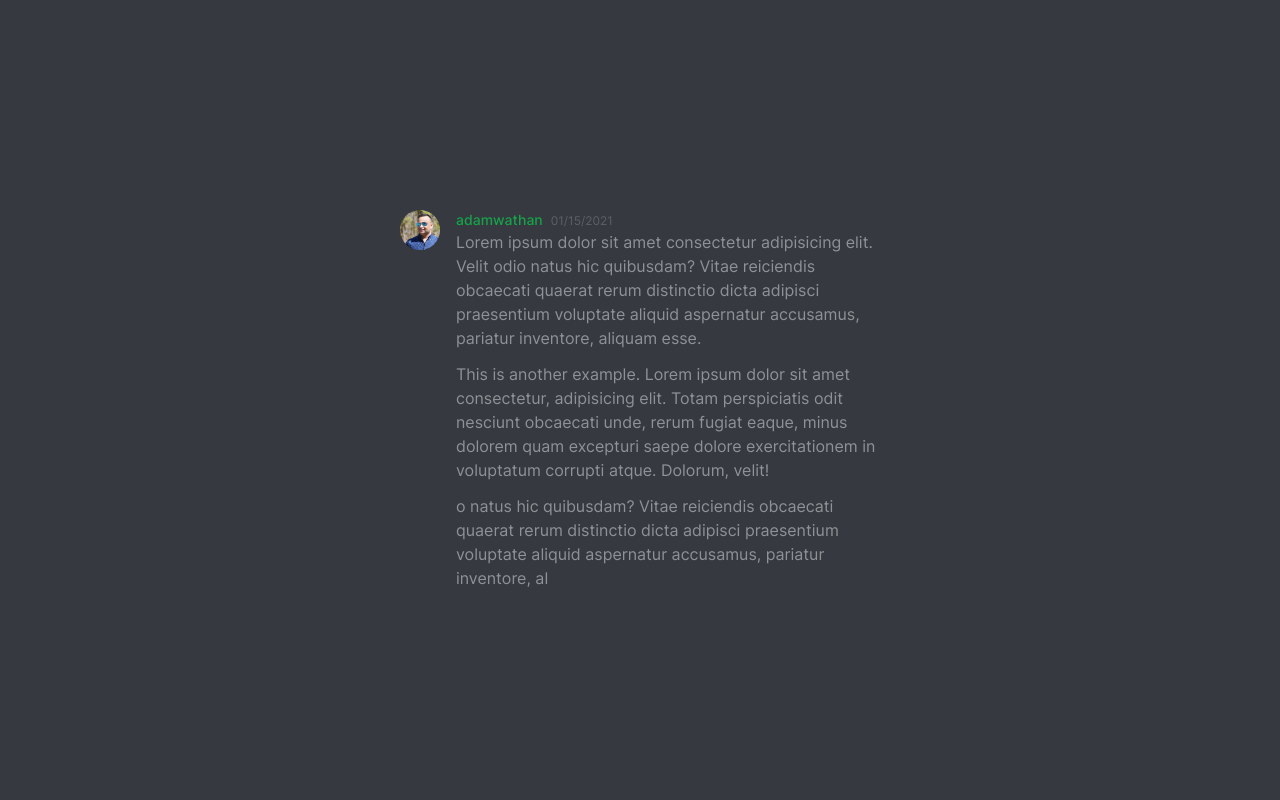
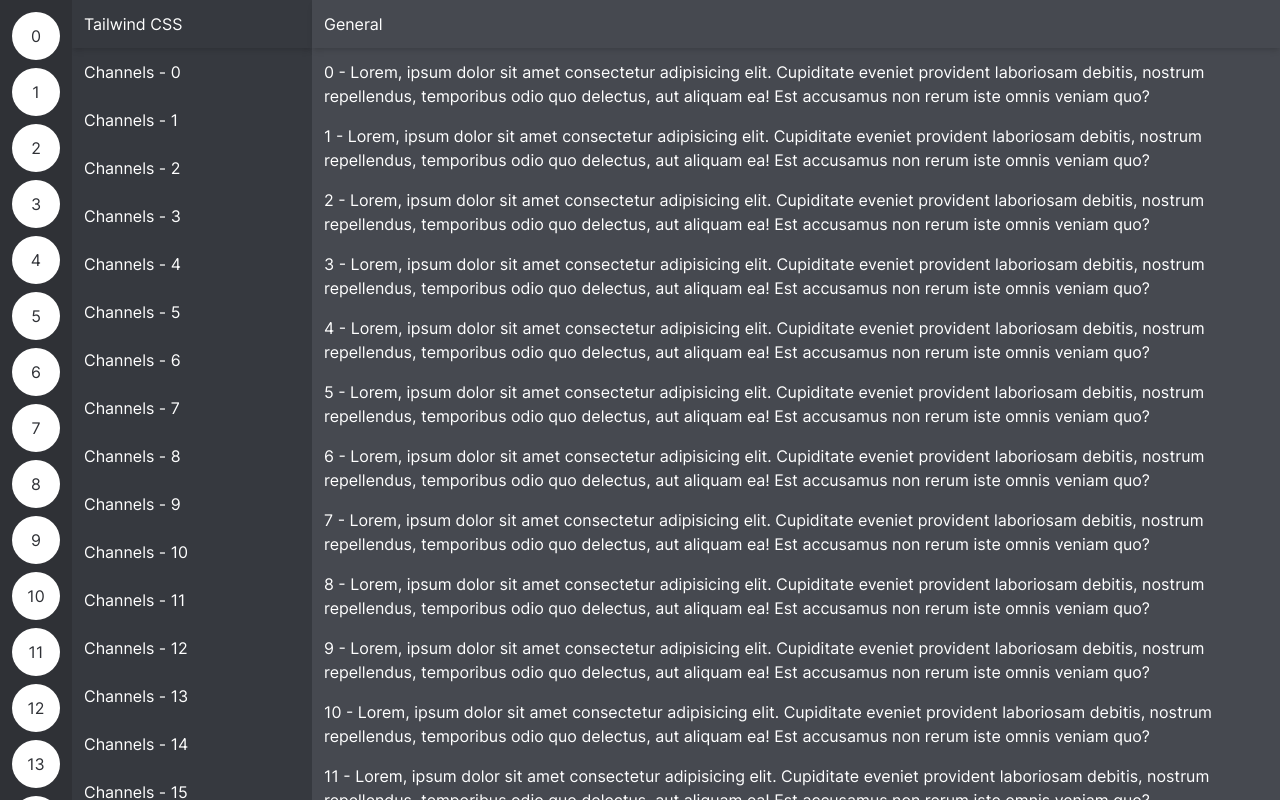
Before and after one commit to letsandeepio/discord-app, a Next.js app: page / in a window 1280 px wide. Built offline with nearby package versions, Linux system fonts and the light colour scheme.

Commit message:
add home screen component

```diff
--- /dev/null
+++ b/src/components/Home/index.tsx
@@ -0,0 +1,49 @@
+import React from 'react';
+
+const Home = () => {
+  return (
+    <div className='flex h-screen text-white'>
+      <div className='space-y-2 overflow-y-scroll bg-gray-800 p-3'>
+        {[...Array(40)].map((_, index) => {
+          return (
+            <div
+              key={index}
+              className='flex h-12 w-12 items-center justify-center rounded-full bg-white text-gray-800'
+            >
+              {index}
+            </div>
+          );
+        })}
+      </div>
+      <div className='flex w-60 flex-col overflow-y-scroll bg-gray-700'>
+        <div className='flex h-12 flex-shrink-0 items-center px-3 shadow-md'>
+          Tailwind CSS
+        </div>
+        {[...Array(40)].map((_, index) => {
+          return (
+            <div key={index} className='flex-1 p-3'>
+              Channels - {index}
+            </div>
+          );
+        })}
+      </div>
+      <div className='flex flex-1 flex-col bg-gray-600 '>
+        <div className='h-12 items-center p-3 shadow-md'>General</div>
+        <div className='flex-1  space-y-4 overflow-y-scroll p-3'>
+          {[...Array(40)].map((_, index) => {
+            return (
+              <p key={index}>
+                {index} - Lorem, ipsum dolor sit amet consectetur adipisicing
+                elit. Cupiditate eveniet provident laboriosam debitis, nostrum
+                repellendus, temporibus odio quo delectus, aut aliquam ea! Est
+                accusamus non rerum iste omnis veniam quo?
+              </p>
+            );
+          })}
+        </div>
+      </div>
+    </div>
+  );
+};
+
+export default Home;
--- a/src/pages/index.tsx
+++ b/src/pages/index.tsx
@@ -1,7 +1,7 @@
 import * as React from 'react';
 
+import Home from '@/components/Home';
 import Layout from '@/components/layout/Layout';
-import Message from '@/components/Message/Message';
 import Seo from '@/components/Seo';
 
 /**
@@ -19,7 +19,7 @@ export default function HomePage() {
       <Seo />
 
       <main>
-        <Message />
+        <Home />
       </main>
     </Layout>
   );
```
